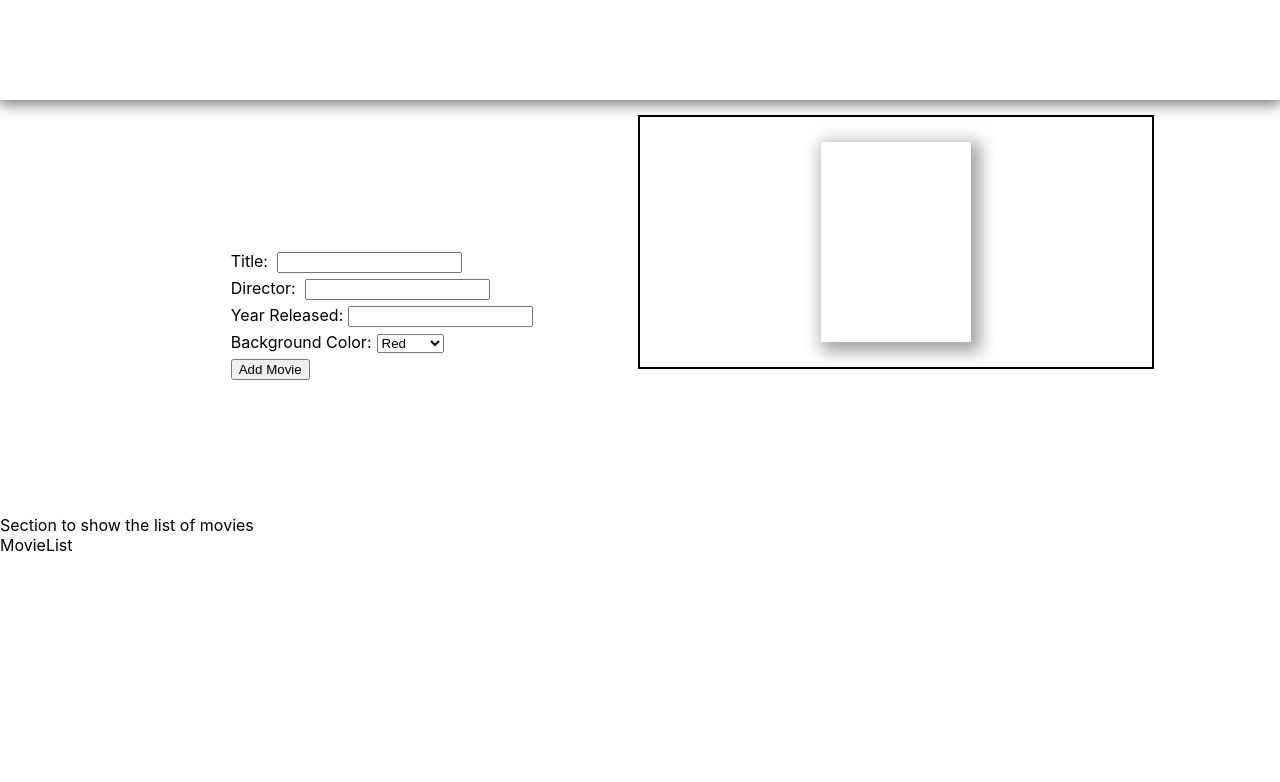
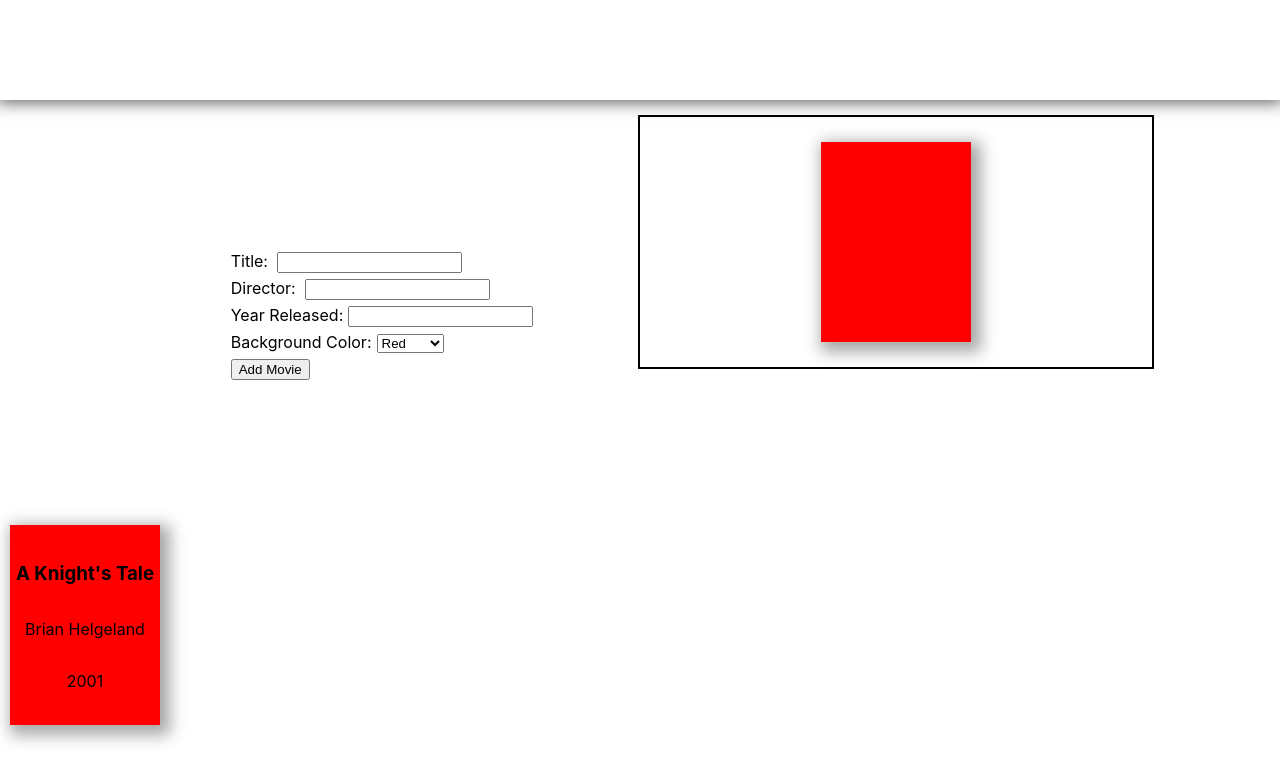
Before and after one commit to briensthomas/from-scratch-movie-list-maker, a React (Create React App) app: page / in a window 1280 px wide. Shown: the top 782 px of the page. Built offline with nearby package versions, Linux system fonts and the light colour scheme.

Commit message:
movieList renders a Movie component for each object, displayed at the bottom of the page with a Title, Director, Year and Color

```diff
--- a/src/App.css
+++ b/src/App.css
@@ -16,6 +16,8 @@ header {
   height: 100px;
   box-shadow: 0px 0px 15px 3px rgba(0,0,0,0.6);
 }
+
+/* Main/Body/Stuff */
 
 .top {
   display: flex;
@@ -61,3 +63,22 @@ header {
   margin: 10px;
   box-shadow: 5px 5px 15px 5px rgba(0,0,0,0.35);
 }
+
+/* List of Movies/Bottom */
+
+.bottom {
+  display: flex;
+  flex-direction: row;
+  width: 100%;
+  flex-wrap: wrap;
+}
+
+.movie-card {
+  display: flex;
+  justify-content: center;
+  align-items: center;
+  flex-direction: column;
+  height: 200px;
+  width: 150px;
+  margin: 10px;
+  box-shadow: 5px 5px 15px 5px rgba(0,0,0,0.35);}
--- a/src/App.js
+++ b/src/App.js
@@ -6,15 +6,35 @@ import Movie from './Movie';
 import { useState, useEffect } from 'react';
 
 function App() {
-  const [movies, setMovies] = useState([]);
+  const [movies, setMovies] = useState([
+    {
+      title: 'A Knight\'s Tale',
+      director: 'Brian Helgeland',
+      year: '2001',
+      color: 'red'
+    },
+  ]);
   const [movieTitle, setMovieTitle] = useState('');
   const [movieDirector, setMovieDirector] = useState('');
   const [movieYearReleased, setMovieYearReleased] = useState('');
-  const [movieColor, setMovieColor] = useState('');
+  const [movieColor, setMovieColor] = useState('red');
 
 
   function submitMovie(e) {
     e.preventDefault();
+
+    const movie = {
+      title: movieTitle,
+      director: movieDirector,
+      year: movieYearReleased,
+      color: movieColor
+    };
+
+    setMovies([...movies, movie]);
+    setMovieTitle('');
+    setMovieDirector('');
+    setMovieYearReleased('');
+    setMovieColor('');
   }
 
   function handleDeleteMovie() {
@@ -49,8 +69,8 @@ function App() {
 
 
       <div>
-        Section to show the list of movies
-        <MovieList />
+        <MovieList movies={movies}
+          handleDeleteMovie={handleDeleteMovie}/>
       </div>
 
     </div>
--- a/src/Movie.js
+++ b/src/Movie.js
@@ -1,7 +1,12 @@
 import React from 'react';
 
-export default function Movie() {
+export default function Movie({ movie, handleDeleteMovie }) {
   return (
-    <div>Movie</div>
+    <div className='movie-card' style={{ backgroundColor: movie.color }}
+      onClick={() => handleDeleteMovie(movie.title)}>
+      <h3>{movie.title}</h3>
+      <p>{movie.director}</p>
+      <p>{movie.year}</p>
+    </div>
   );
 }
--- a/src/MovieList.js
+++ b/src/MovieList.js
@@ -1,7 +1,12 @@
 import React from 'react';
-
-export default function MovieList() {
+import Movie from './Movie';
+export default function MovieList({ movies, handleDeleteMovie }) {
   return (
-    <div>MovieList</div>
+    <div className='bottom'>
+      {
+        movies.map((movie, i) => <Movie key={movie.title + i} movie={movie}
+          handleDeleteMovie={handleDeleteMovie} />)
+      }
+    </div>
   );
 }
```
